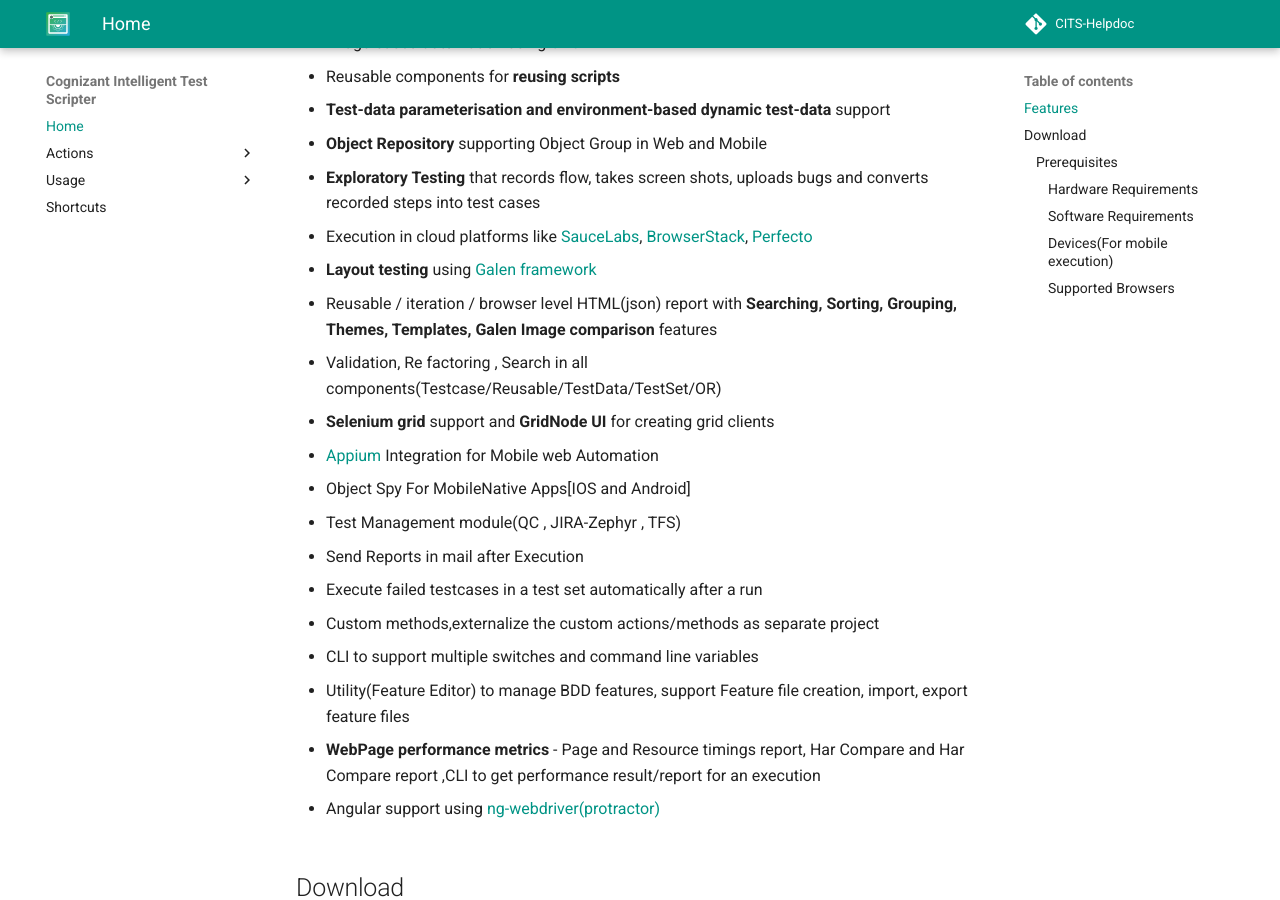
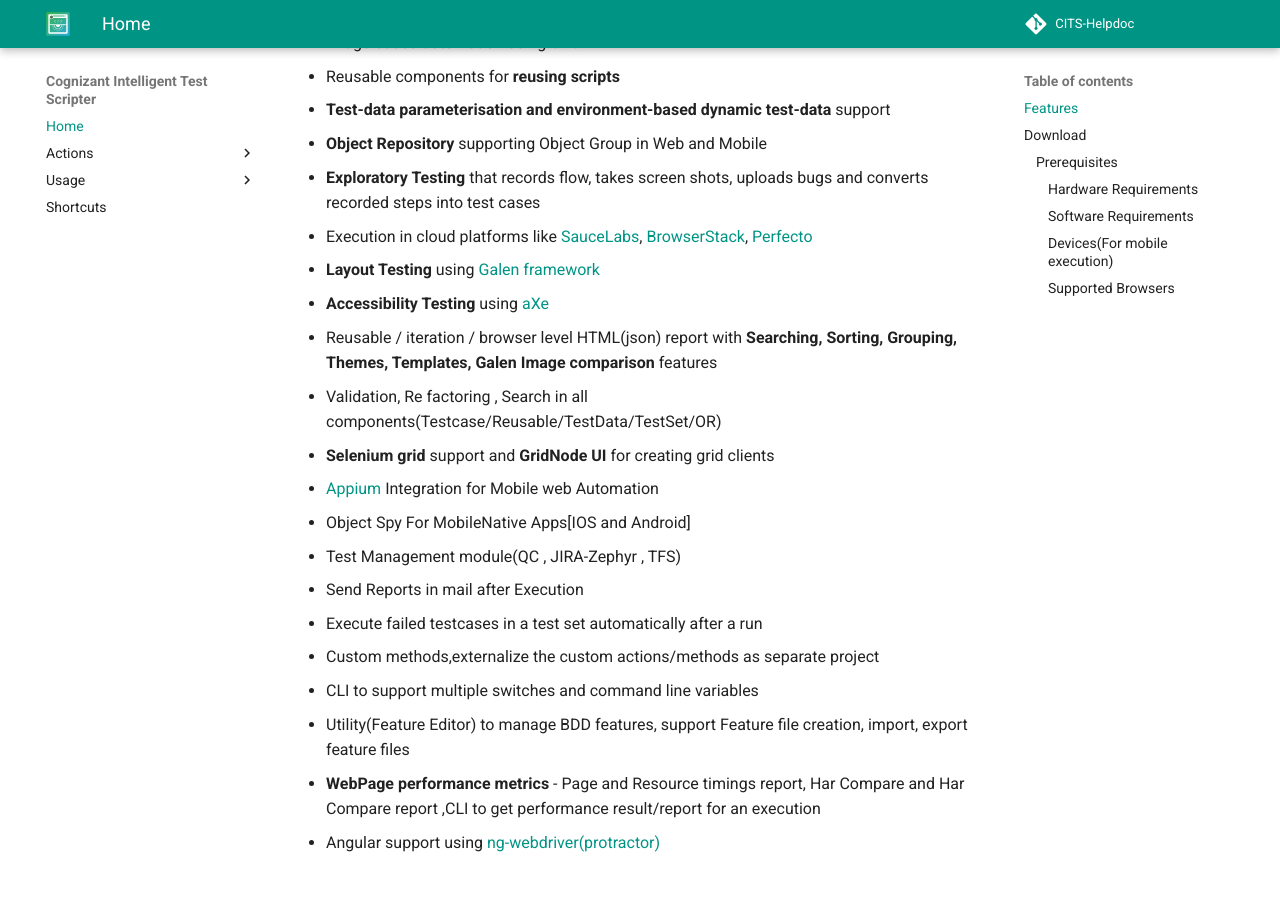
Before and after one commit to CognizantQAHub/Cognizant-Intelligent-Test-Scripter-Helpdoc, an MkDocs documentation site: the page built from docs/index.md, in a window 1280 px wide and 900 px high, scrolled down 442 px. Built offline with MkDocs 1.6.1 and Material for MkDocs 9.7.7, drawn with Linux system fonts in a browser that asks for light colours; comment, search, counter and statistics services are not loaded; old or Windows-style settings are respelled for this version of MkDocs.

```diff
--- a/docs/index.md
+++ b/docs/index.md
@@ -23,7 +23,9 @@
 
 - Execution in cloud platforms like [SauceLabs](https://saucelabs.com/), [BrowserStack](https://www.browserstack.com/), [Perfecto](https://www.perfectomobile.com/)
 
-- **Layout testing** using [Galen framework](http://galenframework.com/)
+- **Layout Testing** using [Galen framework](http://galenframework.com/)
+
+- **Accessibility Testing** using [aXe](https://www.deque.com/products/axe-core#WhatisaXe)
 
 - Reusable / iteration / browser level HTML(json) report with **Searching, Sorting, Grouping, Themes, Templates, Galen Image comparison** features
 
@@ -53,7 +55,7 @@
 
 ## Download
 
-You can download the Latest version of Cognizant Intelligent Test Scripter [from here](https://github.com/CognizantQAHub/Cognizant-Intelligent-Test-Scripter/releases).
+You can download the Latest version of Cognizant Intelligent Test Scripter [from here](https://github.com/CognizantQAHub/Cognizant-Intelligent-Test-Scripter#download).
 
 !!! note
     Cognizant Intelligent Test Scripter is distributed under [Apache License 2.0](https://www.apache.org/licenses/LICENSE-2.0) and the sources are available on [GitHub](https://github.com/CognizantQAHub/Cognizant-Intelligent-Test-Scripter).
```
